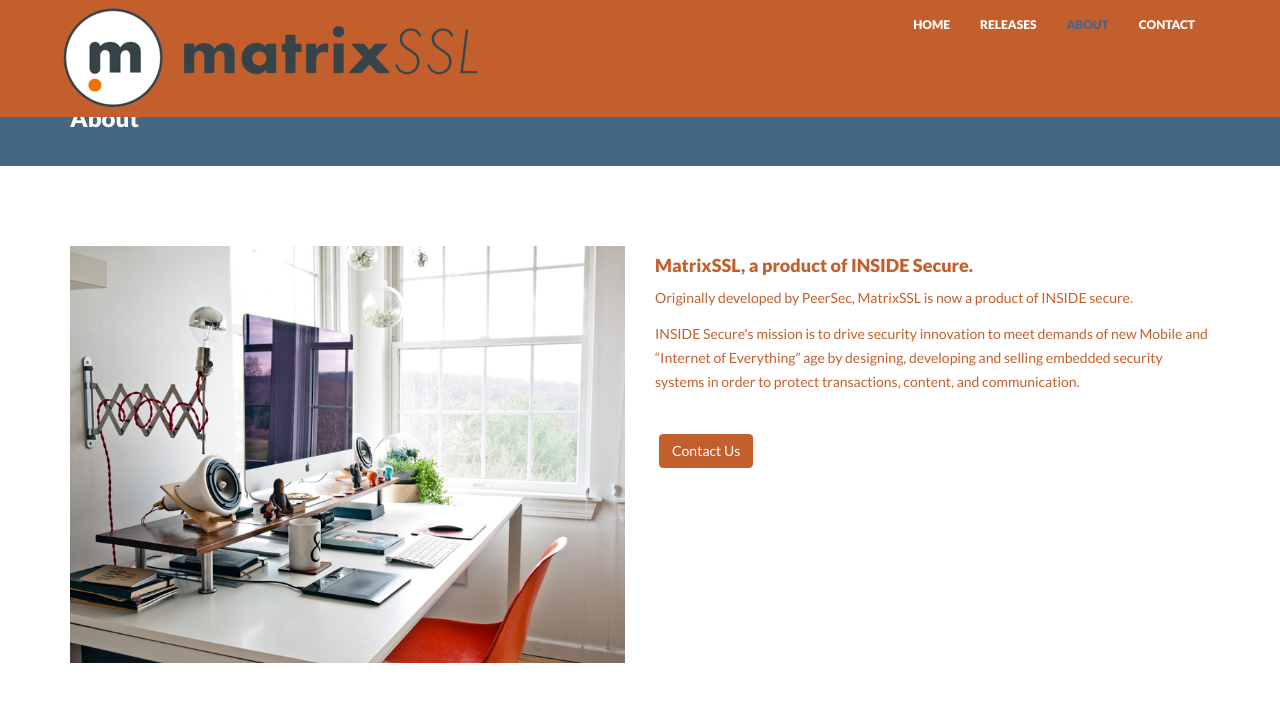
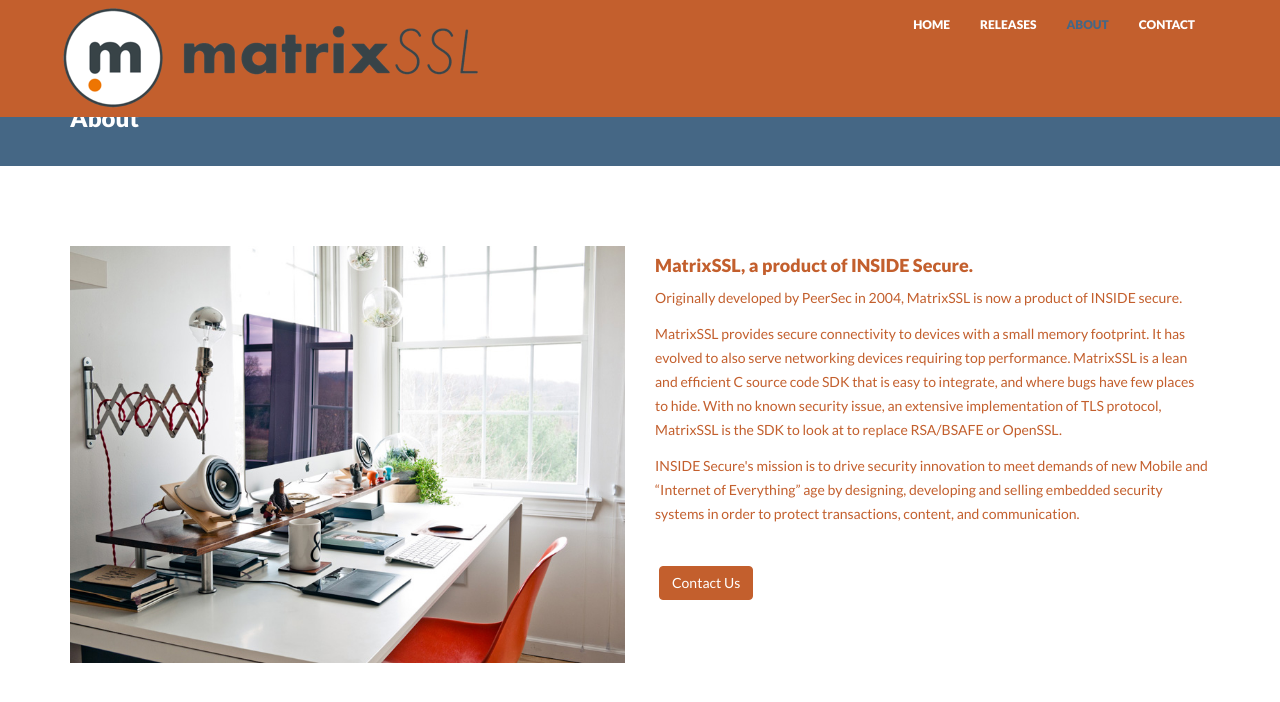
Before and after one commit to Layty/ssl, a Jekyll site: the page built from about.html, in a window 1280 px wide and 900 px high, cut to the strip 0-719 px from the top of the window. Shown: the top 702 px of the strip. Built offline with Jekyll 4.4.1, drawn with Linux system fonts in a browser that asks for light colours; nearby versions of some CDN libraries.

Commit message:
Update about.html

```diff
--- a/about.html
+++ b/about.html
@@ -11,9 +11,11 @@
         </div>
         <div class="col-lg-6">
             <h4>MatrixSSL, a product of INSIDE Secure.</h4>
-            <p>Originally developed by PeerSec, MatrixSSL is now a product of INSIDE secure.</p>
+            <p>Originally developed by PeerSec in 2004, MatrixSSL is now a product of INSIDE secure.</p>
+            <p>MatrixSSL provides secure connectivity to devices with a small memory footprint. It has evolved to also serve networking devices requiring top performance. MatrixSSL is a lean and efficient C source code SDK that is easy to integrate, and where bugs have few places to hide. With no known security issue, an extensive implementation of TLS protocol, MatrixSSL is the SDK to look at to replace RSA/BSAFE or OpenSSL.</p>
+            <p></p>
             <p>INSIDE Secure's mission is to drive security innovation to meet demands of new Mobile and “Internet of Everything” age by designing, developing and selling embedded security systems in order to protect transactions, content, and communication.</p>
-            <p></p>
+
             <p><br/><a href="/contact/" class="btn btn-theme">Contact Us</a></p>
         </div>
     </div><! --/row -->
```
